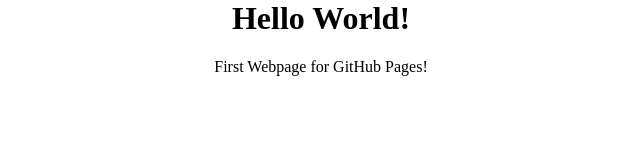
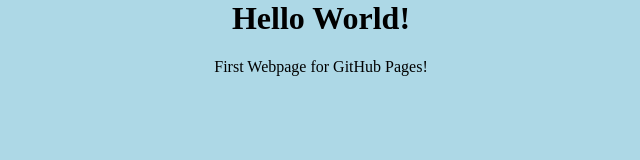
Before and after one commit to RayLium/GeneraLemon, a plain HTML site: page index.html in a window 1280 px wide. Shown: the whole page, without its empty margins (319-959 px from the left). Drawn offline with Linux system fonts and the light colour scheme.

Commit message:
change background color to styles.css

```diff
--- a/styles.css
+++ b/styles.css
@@ -1,5 +1,5 @@
 body {
 	margin: 0;
-	background: light blue;
+	background: #add8e6;
 	text-align: center;
 }
```
